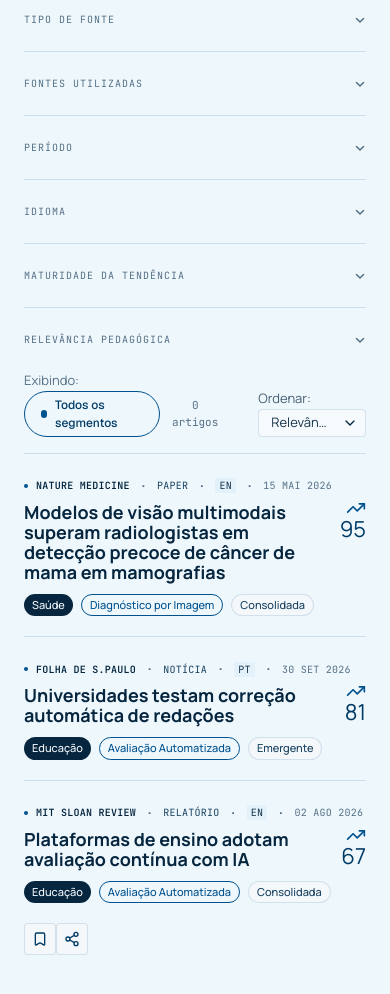
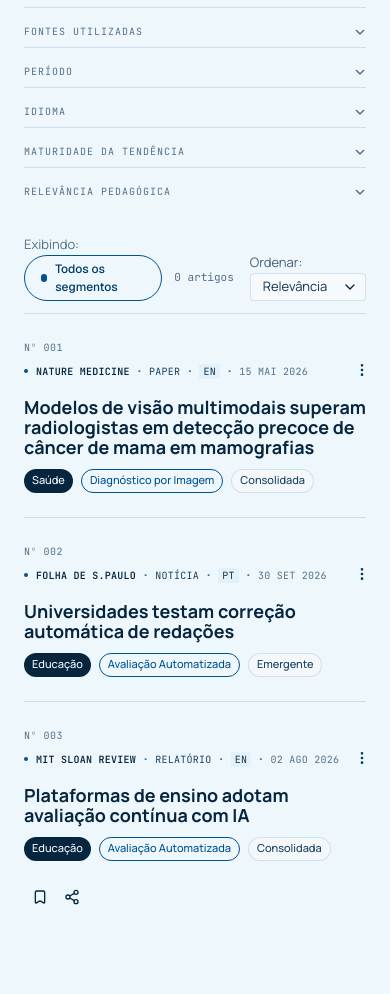
Before and after one commit to Senac-Labs-Code/relatorio-inteligente, a Next.js app: page / in a window 390 px wide. Shown: the part 1400-2394 px from the top of the page. Built offline with nearby package versions, Linux system fonts and the light colour scheme.

Commit message:
feat: ajustado alinhamento da estrutura dos componentes dos artigos

```diff
--- a/src/app/page.tsx
+++ b/src/app/page.tsx
@@ -110,7 +110,12 @@ export default function Home() {
           {artigosVisiveis.map((artigo, index) => (
             <Fragment key={artigo.id}>
               {index > 0 && <Divisor variant="secao"/>}
-              <ArtigoCard key={artigo.id} artigo={artigo} fontes={fontes} segmento={filtragem}/>
+              <ArtigoCard
+                artigo={artigo}
+                fontes={fontes}
+                segmento={filtragem}
+                posicao={index + 1}
+              />
             </Fragment>
             ))}
         </section>
--- a/src/components/ui/Artigo/ArtigoCard.tsx
+++ b/src/components/ui/Artigo/ArtigoCard.tsx
@@ -1,57 +1,99 @@
 import { Artigo } from "@/types/artigo";
 import { FiltroCheck } from "@/types/check";
 import { ArtigoMetaTop } from "./artigoMetaTop";
-import { nomeFonte } from '../../../utils/rotulos';
+import { nomeFonte } from "../../../utils/rotulos";
 import { ArtigoChips } from "./ArtigoChips";
 import { Chips } from "@/utils/chips";
 import { Segmento } from "@/types/filtro";
-import Divisor from '../Divisor/divisor'
-import { TrendingUp } from 'lucide-react';
-
+import Divisor from "../Divisor/divisor";
+import { TrendingUp } from "lucide-react";
+import { useState } from "react";
+import BotaoSalvar from "../Button/botaoSalvar";
+import BotaoCompartilhar from "../Button/botaoCompartilhar";
+import MenuAcoes from "../Menu/menuAcoes";
 
 interface ArtigoCardProps {
   artigo: Artigo;
   fontes: FiltroCheck[];
   segmento: Segmento[];
-};
+	posicao: number;
+}
 
-export function ArtigoCard({ artigo, fontes, segmento }: ArtigoCardProps) {
+export function ArtigoCard({ artigo, fontes, segmento, posicao }: ArtigoCardProps) {
+  const [salvo, setSalvo] = useState(false);
+	const numero = String(posicao).padStart(3, '0');
+
+  function alterarSalvo() {
+    setSalvo((atual) => {
+      const novo = !atual;
+      return novo;
+    });
+  }
+
   return (
-		<div className="my-5">
+    <div className="mt-5">
+			<span className="font-mono-jb text-[10px] text-(--tinta-3) tracking-wider">
+				Nº {numero}
+			</span>
+
+      <div className="flex items-center justify-between gap-2">
+        <div className="min-w-0 flex-1">
           <ArtigoMetaTop
             fonte={nomeFonte(artigo.fonte, fontes)}
             tipo={artigo.tipo}
             idioma={artigo.idioma}
             dataPublicacao={artigo.dataPublicacao}
           />
+        </div>
+
+      	<div className="shrink-0 sm:hidden mb-2">
+        	<MenuAcoes>
+          	<BotaoSalvar salvo={salvo} aoAlterar={alterarSalvo} mostrarNome />
+          	<BotaoCompartilhar url={artigo.url} mostrarNome />
+        	</MenuAcoes>
+      	</div>
+      </div>
 
       {/* <Divisor variant="secaoMini" /> */}
 
-			<div className="mb-3 flex items-start justify-between gap-4">
-				<div className="min-w-0">
-					<h3 className="text-[18px] text-(--color-texto-principal) font-manrope font-bold leading-5 pt-1"
-					>
+      <div className="mb-3 min-w-0">
+        <h3 className="font-manrope pt-1 text-[18px] leading-5 font-bold text-(--color-texto-principal)">
           {artigo.titulo}
         </h3>
 
-					<p className="hidden sm:block text-[14px] text-(--color-texto-secundario) font-light line-clamp-1">
+        <p className="line-clamp-1 hidden text-[14px] font-light text-(--color-texto-secundario) sm:block">
           {artigo.resumo}
         </p>
       </div>
 
-				<span className="flex shrink-0 flex-col items-end">
+      {/* chips da notícia */}
+			<div className="flex items-start justify-between gap-2">
+      	<div className="min-w-0">
+        	<ArtigoChips chips={Chips(artigo, segmento)} />
+      	</div>
+
+				<div className="hidden shrink-0 items-center gap-2 sm:flex">
+					<BotaoSalvar salvo={salvo} aoAlterar={alterarSalvo} />
+					<BotaoCompartilhar url={artigo.url} />
+				</div>
+			</div>
+
+
+      {/* relevância da notícia */}
+      {/* <div className="mt-4 flex items-center gap-2">
+        <span className="flex items-center gap-1.5">
           <TrendingUp className="size-5 text-(--azul-senac)"/>
-					<strong className="leading-none font-manrope text-(--azul-senac-escuro) text-[22px] font-normal ">
+          <strong className="font-manrope text-[22px] leading-none font-normal text-(--azul-senac-escuro)">
             {artigo.relevancia}
           </strong>
 
-					{/* <span className=" uppercase text-[9px]/2 text-(--tinta-3) tracking-wider font-mono-jb ">
+          <span className="font-mono-jb mt-2 text-[9px]/2 tracking-wider text-(--tinta-3) uppercase">
             relevância
-					</span> */}
           </span>
+        </span>
+      </div> */}
+
+
     </div>
-
-			<ArtigoChips chips={Chips(artigo, segmento)}/>
-		</div>
-	)
+  );
 }
--- a/src/components/ui/Artigo/ArtigoChips.tsx
+++ b/src/components/ui/Artigo/ArtigoChips.tsx
@@ -1,8 +1,10 @@
 import { Chip } from "@/types/artigo";
+import BotaoCompartilhar from "../Button/botaoCompartilhar";
+import BotaoSalvar from "../Button/botaoSalvar";
 
 // estilização individual agrupada junto com a base (que é aplicada em todos)
 const style: Record<Chip['categoria'] | 'base', string> = {
-	base: "flex items-center text-[11px] font-medium font-manrope rounded-full px-2 py-0.5 py-",
+	base: "flex items-center text-[11px] font-medium font-manrope rounded-full px-2 h-6",
 	segmento: "bg-(--tinta) text-(--color-texto-sobre-escuro)",
 	tendencia: "border border-(--azul-senac) text-(--azul-senac) bg-(--azul-senac-tint)",
 	maturidade: "bg-(--fundo) border border-[rgba(0,82,143,0.14)] text-[#17415F]",
@@ -14,7 +16,7 @@ interface ArtigosChipsProps {
 
 export function ArtigoChips({ chips }: ArtigosChipsProps) {
 	return (
-		<ul className="flex flex-wrap gap-2">
+		<ul className="flex flex-wrap gap-2 mb-5">
 			{chips.map((chip) => (
 				<li key={`${chip.categoria}-${chip.id}`} className={`${style.base} ${style[chip.categoria]}`}>
 					{chip.texto}
--- a/src/components/ui/Artigo/artigoMetaTop.tsx
+++ b/src/components/ui/Artigo/artigoMetaTop.tsx
@@ -16,8 +16,8 @@ function Separador() {
 
 export function ArtigoMetaTop({ fonte, tipo, idioma, dataPublicacao }: ArticleMetaTopProps) {
   return (
-    <div className="artigo-meta-top flex items-center gap-2">
-      <span className="h-1 w-1 shrink-0 rounded-full bg-(--color-primaria)" aria-hidden="true"  />
+    <div className="flex items-center gap-1 mb-2">
+      <span className="h-1 w-1 shrink-0 rounded-full bg-(--color-primaria) mr-1" aria-hidden="true"  />
       <span className="font-mono-jb box-border text-center text-[10px] text-(-tinta-2) tracking-wide font-semibold uppercase">
         {fonte}
       </span>
--- a/src/components/ui/Barra/barraArtigo.tsx
+++ b/src/components/ui/Barra/barraArtigo.tsx
@@ -20,8 +20,8 @@ export default function BarraArtigo({
   aoLimpar,
 }: BarraArtigoProps) {
   return (
-    <div className="flex items-end justify-between gap-10">
-      <div className="flex flex-col items-start sm:flex-row sm:items-center sm:gap-2">
+    <div className="flex items-end justify-between gap-4">
+      <div className="flex flex-col my-2 items-start sm:flex-row sm:items-center sm:gap-2">
         <span className="font-manrope text-[13px] text-(--tinta-3)">
           Exibindo:
         </span>
@@ -45,13 +45,15 @@ export default function BarraArtigo({
             )}
           </span>
 
-          <span className="font-mono-jb text-center text-[11px] text-(--tinta-3)">
+          <span className="font-mono-jb whitespace-nowrap text-center text-[11px] text-(--tinta-3)">
             {insight} artigos
           </span>
         </div>
       </div>
 
-      <SeletorOrdenacao valor={ordenacao} aoMudar={aoMudarOrdenacao} />
+      <div className="my-2 min-w-0">
+        <SeletorOrdenacao valor={ordenacao} aoMudar={aoMudarOrdenacao} />
+      </div>
     </div>
   );
 }
--- a/src/components/ui/Button/botaoCompartilhar.tsx
+++ b/src/components/ui/Button/botaoCompartilhar.tsx
@@ -3,7 +3,12 @@
 import { useState } from "react";
 import { Check, Share2 } from "lucide-react";
 
-export default function BotaoCompartilhar({ url }: { url ?: string }) {
+interface CompartilharProps {
+	url?: string;
+	mostrarNome?: boolean;
+}
+
+export default function BotaoCompartilhar({ url, mostrarNome = false }: CompartilharProps) {
   const [copiado, setCopiado] = useState(false);
 
 	async function compartilhar() {
@@ -17,12 +22,17 @@ export default function BotaoCompartilhar({ url }: { url ?: string }) {
 	return (
 		<button
 			type="button"
-			aria-label={copiado ? "Link copiado" : "Copiar link"}
+			aria-label={mostrarNome ? undefined : copiado ? "Link copiado" : "Copiar link"}
 			onClick={compartilhar}
-			className="inline-flex h-8 w-8 items-center justify-center rounded-sm border border-[rgba(0,82,143,0.14)]
-				bg-(--fundo) text-(--azul-senac-escuro) transition-colors hover:bg-(--tinta-2) hover:text-primaria-tint"
+			className={`inline-flex items-center hover:text-primaria-tint ${
+				mostrarNome
+					? "h-9 w-full gap-2.5 px-3 justify-start text-[13px] hover:bg-(--tinta-2)"
+					: "h-8 w-8 rounded-sm justify-center"
+			}`}
+			// border border-[rgba(0,82,143,0.14)]bg-(--fundo) text-(--azul-senac-escuro) transition-colors hover:bg-(--tinta-2) -> parte removida temporariamente
 		>
-			{copiado ? <Check className="h-4 w-4"/> : <Share2 className="h-4 w-4" />}
+			{ copiado ? <Check className="h-4 w-4" aria-hidden="true"/> : <Share2 className="h-4 w-4" aria-hidden="true"/> }
+			{ mostrarNome && <span>{copiado ? "Link copiado" : "Compartilhar"}</span> }
 		</button>
 	)
 }
--- a/src/components/ui/Button/botaoSalvar.tsx
+++ b/src/components/ui/Button/botaoSalvar.tsx
@@ -3,33 +3,47 @@
 import { useState } from "react";
 import { Bookmark } from "lucide-react";
 
-interface Props {
-  salvoInicial?: boolean;
-  onChange?: (salvo: boolean) => void;
+interface SalvarProps {
+  salvo?: boolean;
+  aoAlterar?: () => void;
+  mostrarNome?: boolean;
+  // onChange?: (salvo: boolean) => void;  !ORIGINAL!
 }
 
-export default function BotaoSalvar({ salvoInicial = false, onChange }: Props) {
-  const [salvo, setSalvo] = useState(salvoInicial);
+// ! teste - código original commitado
+// export default function BotaoSalvar({ salvo = false, onChange }: Props) {
+export default function BotaoSalvar({ salvo, aoAlterar, mostrarNome = false }: SalvarProps) {
 
-  function alternar() {
-    const novo = !salvo;
-    setSalvo(novo);
-    onChange?.(novo);
-  }
+  // const [salvo, setSalvo] = useState(salvo);
+
+  // function alternar() {
+  //   const novo = !salvo;
+  //   setSalvo(novo);
+  //   onChange?.(novo);
+  // }
 
   return (
     <button
       type="button"
-      aria-label={salvo ? "Remover dos salvos" : "Salvar artigo"}
+      aria-label={mostrarNome ? undefined : salvo ? "Remover dos salvos" : "Salvar artigo"}
       aria-pressed={salvo}
-      onClick={alternar}
-      className={`inline-flex h-8 w-8 items-center justify-center rounded-sm transition-colors ${
+      onClick={aoAlterar}
+      // onClick={alternar}
+      className={`inline-flex items-center transition-colors ${
+        mostrarNome
+          ? "h-9 w-full gap-2 px-2 justify-start"
+          : "h-8 w-8 rounded-sm justify-center"
+      } ${
         salvo
           ? "bg-(--tinta-2) text-white"
-          : "bg-(--fundo) border-[rgba(0,82,143,0.14)] border text-(--azul-senac-escuro) hover:text-primaria-tint hover:bg-(--tinta-2)"
+          : "hover:text-primaria-tint hover:bg-(--tinta-2)"
+          // bg-(--fundo) border-[rgba(0,82,143,0.14)] border text-(--azul-senac-escuro) -> parte removida temporariamente
       }`}
     >
-      <Bookmark className="h-4 w-4" fill={salvo ? "currentColor" : "none"} />
+      <Bookmark className="h-4 w-4" fill={salvo ? "currentColor" : "none"} aria-hidden="true"/>
+      {mostrarNome && (
+        <span className="text-[13px]">{salvo ? "Salvo" : "Salvar"}</span>
+      )}
     </button>
   );
 }
--- a/src/components/ui/Check/filtroCheck.tsx
+++ b/src/components/ui/Check/filtroCheck.tsx
@@ -25,7 +25,7 @@ export function FiltrosCheck({ filtros }: FiltrosCheckProps) {
   };
 
   return (
-    <div className="flex flex-col gap-2">
+    <div className="flex flex-col">
       {filtros.map((grupo, i) => {
         const aberto = abertos.includes(grupo.id);
         const idConteudo = `filtro-grupo-${grupo.id}`;
@@ -34,7 +34,7 @@ export function FiltrosCheck({ filtros }: FiltrosCheckProps) {
           <Fragment key={grupo.id}>
             {i > 0 && <Divisor variant="secao" />}
 
-            <div className="flex flex-col">
+            <div className="flex flex-col my-1">
               <button
                 type="button"
                 onClick={() => alternarGrupoFiltro(grupo.id)}
--- a/src/components/ui/Divisor/divisor.tsx
+++ b/src/components/ui/Divisor/divisor.tsx
@@ -2,7 +2,7 @@ type DivisorVariante = "header" | "secao" | "secaoMini" | "filtro" | "ponto";
 
 const variantes: Record<DivisorVariante, string> = {
   header: "w-px min-[537px]:bg-[rgba(246,250,253,0.18)] min-[537px]:h-6 sm:h-7 lg:h-8",
-  secao: "block h-px w-full my-4 bg-[rgba(0,82,143,0.14)]",
+  secao: "block h-px w-full mb-3 mt-1 bg-[rgba(0,82,143,0.14)]",
   secaoMini: "block w-9/10 mx-auto h-px my-2",
   filtro:
     "border-l-2 border-[rgba(0,82,143,0.26)] h-3 mt-2 max-[359px]:mt-2min-[360px]:max-[673px]:mt-2 min-[674px]:mt-0 flex-shrink-0 flex-grow-0",
--- /dev/null
+++ b/src/components/ui/Menu/menuAcoes.tsx
@@ -0,0 +1,71 @@
+import { ReactNode, useEffect, useState, useRef } from "react";
+import { MoreVertical } from "lucide-react";
+
+interface MenuProps {
+  children: ReactNode;
+  atrasoFechamento?: number;
+}
+
+export default function MenuAcoes({ children, atrasoFechamento }: MenuProps) {
+  const [aberto, setAberto] = useState(false);
+  const containerRef = useRef<HTMLDivElement>(null);
+  const gatilhoRef = useRef<HTMLButtonElement>(null);
+  const timerRef = useRef<number | undefined>(undefined);
+
+	function fechar() {
+		window.clearTimeout(timerRef.current);
+		const focoDentro = containerRef.current?.contains(document.activeElement);
+		setAberto(false);
+		if (focoDentro) gatilhoRef.current?.focus();
+	}
+
+	function agendarFechamento() {
+		window.clearTimeout(timerRef.current);
+		timerRef.current = window.setTimeout(fechar, atrasoFechamento);
+	}
+
+	useEffect(() => {
+		if (!aberto) return;
+
+		function aoClicarFora(e: PointerEvent) {
+			if (!containerRef.current?.contains(e.target as Node)) fechar();
+		}
+
+		function aoTeclar(e: KeyboardEvent) {
+			if (e.key === "Escape") fechar();
+		}
+
+		document.addEventListener("pointerdown", aoClicarFora);
+		document.addEventListener("keydown", aoTeclar);
+		return () => {
+			document.removeEventListener("pointerdown", aoClicarFora);
+			document.removeEventListener("keydown", aoTeclar);
+			window.clearTimeout(timerRef.current);
+		};
+	}, [aberto]);
+
+	return (
+		<div ref={containerRef} className="relative">
+			<button
+				ref={gatilhoRef}
+				type="button"
+				aria-label="Mais ações"
+				aria-expanded={aberto}
+				onClick={() => (aberto ? fechar() : setAberto(true))}
+				className="-my-1 -mr-2 inline-flex h-8 w-6 items-center justify-center text-(--azul-senac-escuro) transition-colors hover:text-primaria-tint"
+			>
+				<MoreVertical className="h-4 w-4"/>
+			</button>
+
+			{aberto && (
+				<div
+					onClick={agendarFechamento}
+					className="absolute right-0 top-full z-20 mt-1 flex min-w-40 flex-col divide-y divide-(--tinta-4)
+            rounded-lg border border-(--tinta-4) bg-(--fundo) p-1 shadow-[0_8px_24px_rgba(0,0,0,0.08)]"
+				>
+					{children}
+				</div>
+			)}
+		</div>
+	);
+}
```
Lines whose indentation alone changed are shown as unchanged.
